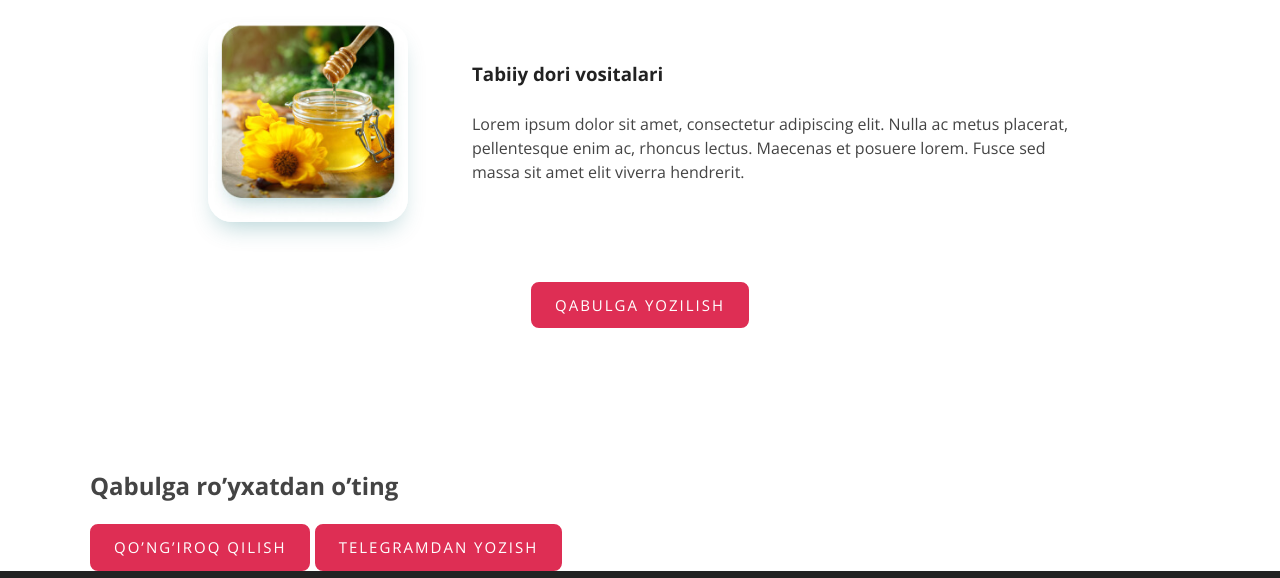
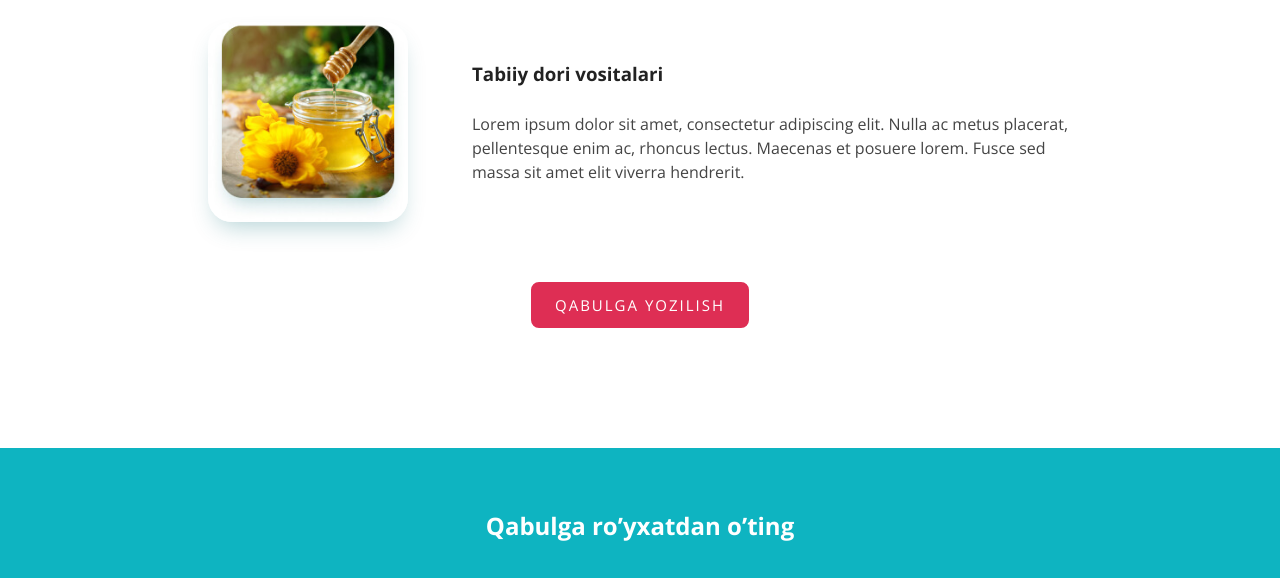
Before and after one commit to ramziddin-frontend/Ansormed-sayti, a plain HTML site: page index.html in a window 1280 px wide. Shown: the part 1685-2263 px from the top of the page. Drawn offline with nearby package versions, Linux system fonts and the light colour scheme.

Commit message:
add cta section add links to cta section

```diff
--- a/css/styles.css
+++ b/css/styles.css
@@ -1,6 +1,10 @@
 /* global styles */
 *{
   box-sizing: border-box;
+}
+
+html {
+  scroll-behavior: smooth;
 }
 
 body {
@@ -159,6 +163,18 @@ body {
   opacity: 1;
 }
 
+.main-link-outline {
+  background-color: transparent;
+  border-color: #fff;
+  color: #fff;
+}
+
+.main-link-outline:hover {
+  border-color: transparent;
+  background-color: #de2e54;
+  color: #fff;
+}
+
 /* site hero */
 
 .hero {
@@ -259,7 +275,36 @@ body {
 
 .index-service-actions {
   display: flex;
-   justify-content: center;
+  justify-content: center;
+}
+
+/* cta */
+
+.cta {
+  padding-top: 64px;
+  padding-bottom: 64px;
+  background-color: #0eb4c1;
+  color: #fff;
+}
+
+.cta-heading {
+  margin-top: 0;
+  margin-bottom: 40px;
+  line-height: 1.2;
+  text-align: center;
+  font-family: "Open Sans", "Arial", sans-serif;
+  text-align: center;
+
+}
+
+.cta-links {
+  display: flex;
+  justify-content: center;
+  align-items: center;
+}
+
+.cta-links-item:not(:last-child) {
+  margin-right: 40px;
 }
 
 /* site footer */
```
